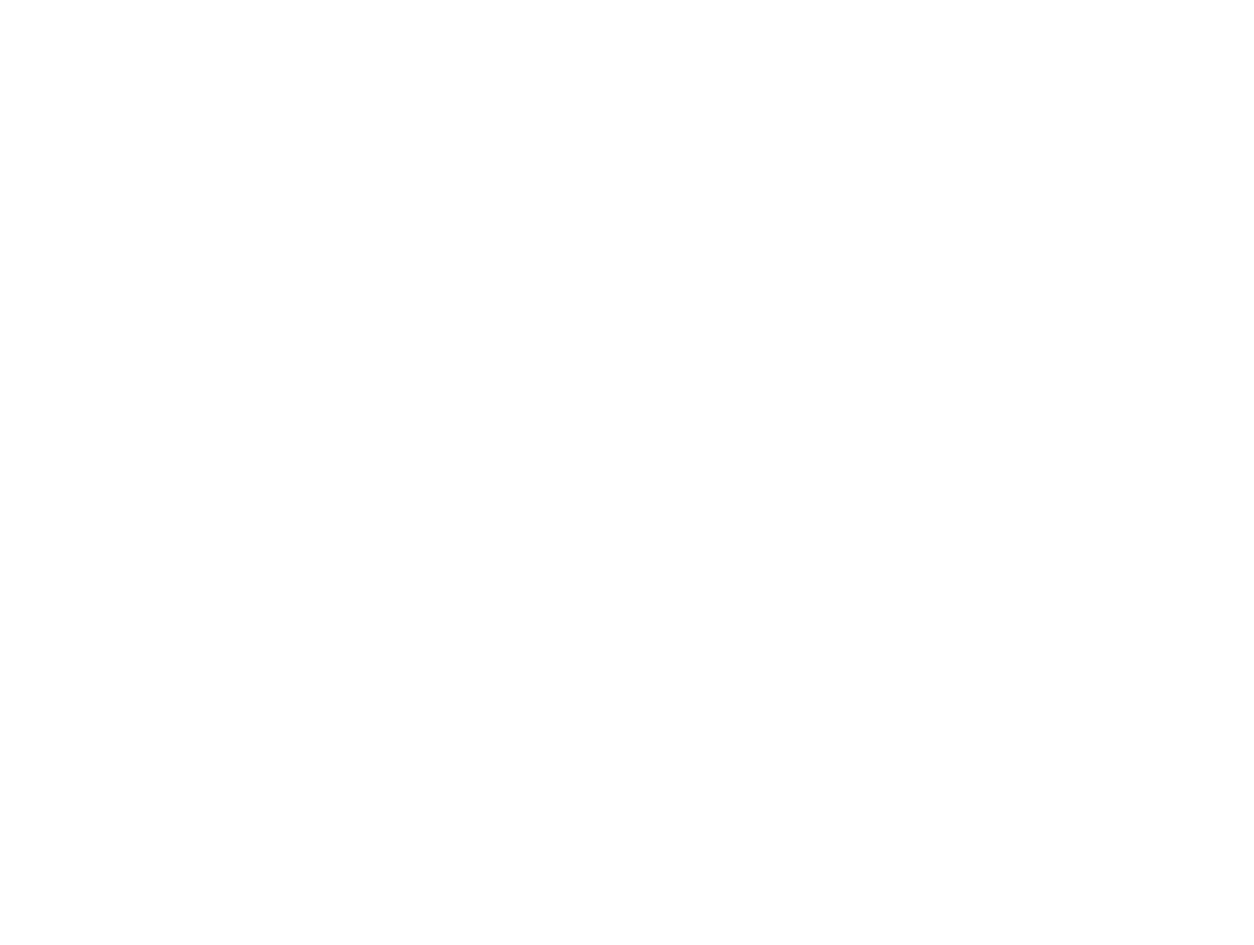
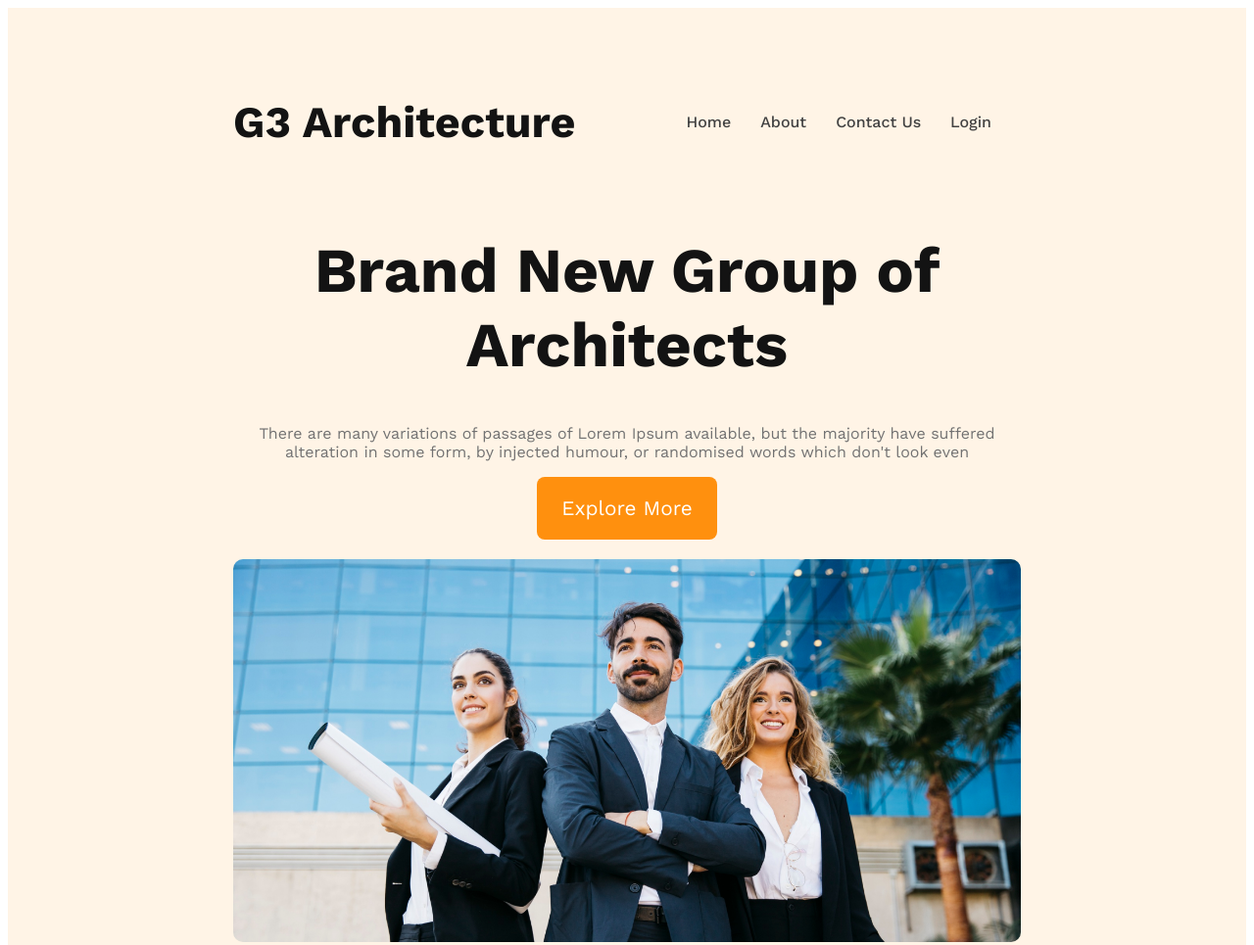
Before and after one commit to Azhar190238/modules-09, a plain HTML site: page index.html in a window 1280 px wide. Shown: the top 965 px of the page at 98% size. Before the commit the page ends 800 px from the top, so only its background shows below. Drawn offline with nearby package versions, Linux system fonts and the light colour scheme.

Commit message:
adding header part

```diff
--- a/css/style.css
+++ b/css/style.css
@@ -0,0 +1,93 @@
+/* shared style */
+* {
+    font-family: 'Work Sans', sans-serif;
+}
+.btn-primary{
+    border-radius: 8px;
+    background: #FF900E;
+    color: #FFF;
+    font-size: 1.3rem;
+    /* font-weight: 600; */
+    padding: 20px 25px;
+    border: 0;
+    cursor: pointer;
+}
+
+/* header section */
+header {
+    background: rgba(255, 144, 14, 0.10);
+    padding: 45px 230px;
+}
+
+nav {
+    display: flex;
+    justify-content: space-between;
+    align-items: center;
+}
+
+.overall-ul {
+    display: flex;
+}
+
+.header-h3 {
+    color: #131313;
+    font-size: 2.8rem;
+    font-weight: 700;
+}
+
+.ul-list {
+    list-style: none;
+    margin-right: 30px;
+    text-decoration: none;
+    font-size: 1rem;
+    font-weight: 500;
+}
+
+nav li a {
+    text-decoration: none;
+    color: #424242;
+}
+
+.banner-content{
+    max-width: 800px;
+    text-align: center;
+    margin: 0 auto;
+
+}
+.banner-title{
+    font-size: 4rem;
+    color: #131313;
+    font-weight: 700;
+}
+.banner-description{
+    color:#727272;
+    font-weight: 400;
+}
+.banner-img{
+    margin-top: 20px;
+    width: 100%;
+    border-radius: 10px;
+}
+
+/* Responsive for small or mibile devices  */
+@media screen and (max-width:576px) {
+    header{
+        padding: 20px;
+    }
+    nav {
+        flex-direction: column;
+    }
+}
+/* Responsive for medium  devices  */
+@media screen and (min-width:576px) and (max-width:960px) {
+    header{
+        padding: 50px;
+    }
+    nav {
+        flex-direction: column;
+    }
+
+}
+/* finished header section */
+
+/* starting part main */
--- a/index.html
+++ b/index.html
@@ -1,12 +1,60 @@
 <!DOCTYPE html>
 <html lang="en">
+
 <head>
     <meta charset="UTF-8">
     <meta name="viewport" content="width=device-width, initial-scale=1.0">
     <title>Modules-09-Practice</title>
+    <link rel="preconnect" href="https://fonts.googleapis.com">
+    <link rel="preconnect" href="https://fonts.gstatic.com" crossorigin>
+    <link href="https://fonts.googleapis.com/css2?family=Work+Sans:wght@400;500;600;700;800&display=swap" rel="stylesheet">
     <link rel="stylesheet" href="css/style.css">
 </head>
+
 <body>
+    <header>
+        <nav>
+            <h3 class="header-h3">G3 Architecture</h3>
 
+        <ul class="overall-ul">
+            <li class="ul-list"><a href="">Home</a></li>
+            <li class="ul-list"><a href="">About</a></li>
+            <li class="ul-list"><a href="">Contact Us</a></li>
+            <li class="ul-list"><a href="">Login</a></li>
+        </ul>
+    </nav>
+    <div class="banner">
+        <div class="banner-content">
+            <h1 class="banner-title">Brand New Group of Architects</h1>
+            <p class="banner-description">There are many variations of passages of Lorem Ipsum available, but the majority have suffered alteration in some form, by injected humour,
+                or randomised words which don't look even</p>
+                <button class="btn-primary" type="submit">Explore More</button>
+        </div>
+        <img class="banner-img" src="images/banner.png" alt="">
+
+    </div>
+    </header>
+ <!-- header end part -->
+    <main>
+     <!-- first section -->
+     <section class="first-section">
+        <div class="section1-img">
+          <div class="1st-line-img">
+
+          </div>
+          <div class="2nd-line-img">
+
+          </div>
+        </div>
+        <div class="section1-container">
+
+        </div>
+     </section>
+    </main>
+
+    <footer>
+
+    </footer>
 </body>
+
 </html>
```
